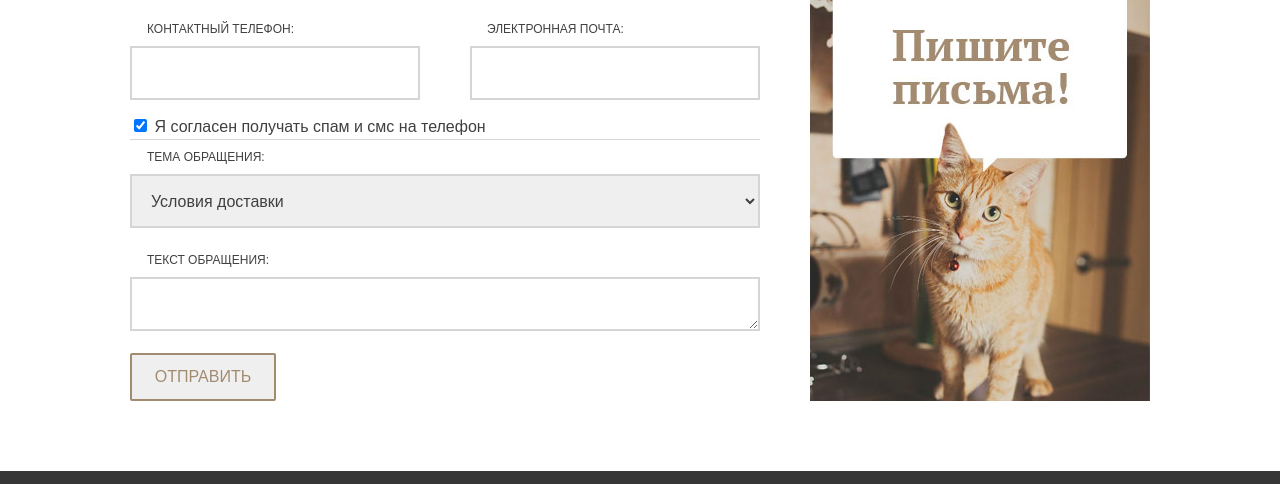
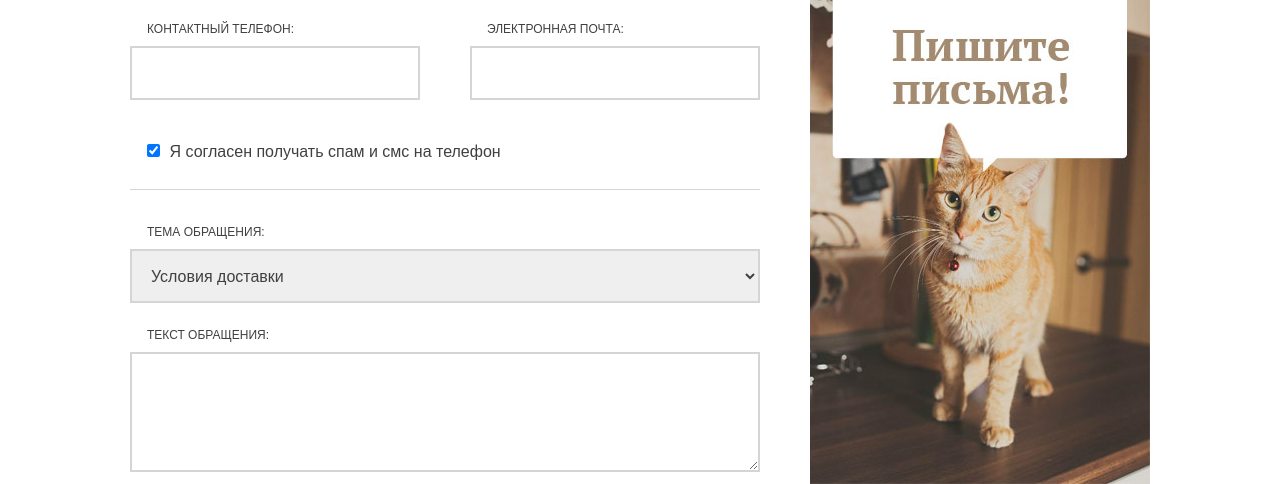
Before and after one commit to m1k1e/keksby_accessories_store, a plain HTML site: page index.html in a window 1280 px wide. Shown: the part 3044-3528 px from the top of the page. Drawn offline with Linux system fonts and the light colour scheme.

Commit message:
Add styles for checkbox and textarea fields  in feedback block

```diff
--- a/css/style.css
+++ b/css/style.css
@@ -544,8 +544,20 @@ body {
   border-color: #8d745a;
 }
 
+.feedback-form textarea {
+  display: block;
+  min-height: 120px;
+}
+
 .checkbox-area {
   border-bottom: 1px solid #d5d5d5;
+  margin-bottom: 25px;
+  padding: 25px 0 25px 17px;
+}
+
+.checkbox-area input {
+  margin: 0;
+  margin-right: 5px;
 }
 
 .page-footer {
```
